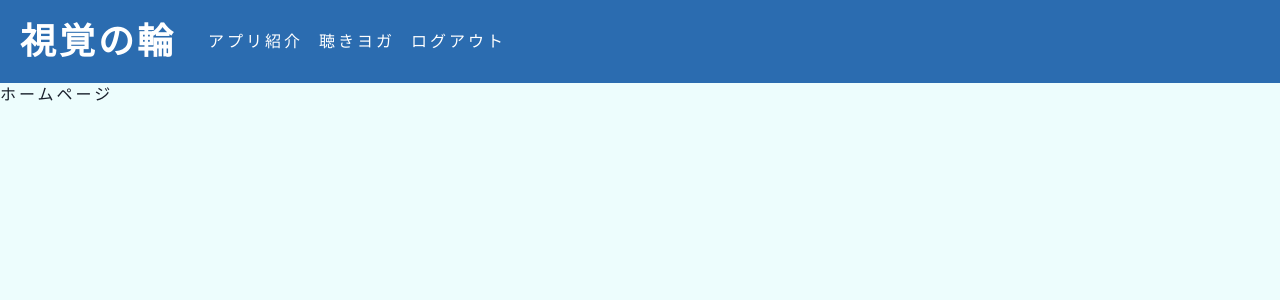
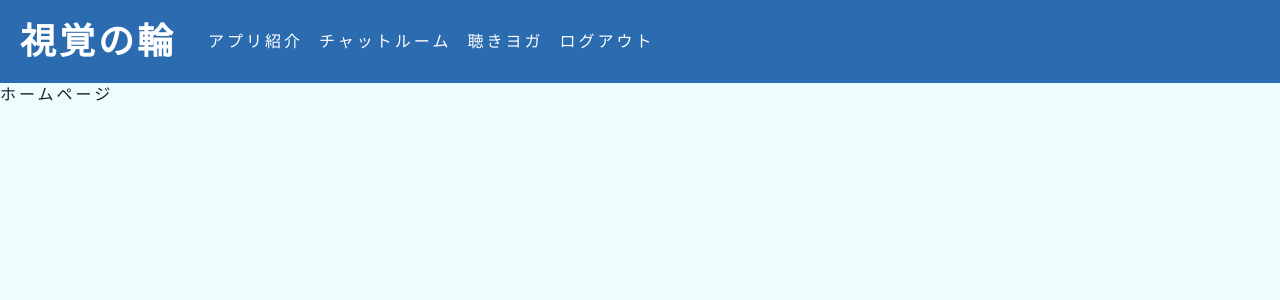
Before and after one commit to baf8008/circle_vision_app, a React (Create React App) app: page /home in a window 1280 px wide. Shown: the top 300 px of the page. Built offline with nearby package versions, Linux system fonts and the light colour scheme.

Commit message:
レイアウト変更

```diff
--- a/src/components/molecules/MenuDrawer.tsx
+++ b/src/components/molecules/MenuDrawer.tsx
@@ -16,6 +16,7 @@ type Props = {
 	onClickHome: () => void;
 	onClickLogOut: () => void;
 	onClickYoga: () => void;
+	onClickChatRoom: () => void;
 	onClickAppInfo: () => void;
 };
 
@@ -27,6 +28,7 @@ export const MenuDrawer: VFC<Props> = memo((props) => {
 		onClickAppInfo,
 		onClickLogOut,
 		onClickYoga,
+		onClickChatRoom,
 	} = props;
 	return (
 		<Drawer placement='right' size='xs' onClose={onClose} isOpen={isOpen}>
@@ -48,6 +50,14 @@ export const MenuDrawer: VFC<Props> = memo((props) => {
 						>
 							アプリ紹介
 						</Button>
+						<Button
+							isFullWidth
+							mt={1}
+							variant='unstyled'
+							onClick={onClickChatRoom}
+						>
+							チャットルーム
+						</Button>
 						<Button isFullWidth mt={1} variant='unstyled' onClick={onClickYoga}>
 							聴きヨガ
 						</Button>
--- a/src/components/organisms/layout/Header.tsx
+++ b/src/components/organisms/layout/Header.tsx
@@ -5,18 +5,31 @@ import { Box, Flex, Heading, Link, useDisclosure } from '@chakra-ui/react';
 
 import { MenuIconButton } from '../../atoms/button/MenuIconButton';
 import { MenuDrawer } from '../../molecules/MenuDrawer';
+import { auth } from '../../../firebase/config';
 
 export const Header: VFC = memo(() => {
 	const { isOpen, onClose, onOpen } = useDisclosure();
 	const history = useHistory();
 
+	//それぞれの遷移先
 	const onClickHome = useCallback(() => history.push('/home'), [history]);
 	const onClickAppInfo = useCallback(
 		() => history.push('/home/appinfo'),
 		[history]
 	);
+	const onClickChatRoom = useCallback(
+		() => history.push('/home/room'),
+		[history]
+	);
 	const onClickYoga = useCallback(() => history.push('/home/yoga'), [history]);
-	const onClickLogOut = useCallback(() => history.push('/'), [history]);
+
+	//signoutの処理
+	const onClickLogOut = useCallback(() => {
+		auth
+			.signOut()
+			.then(() => console.log('ログアウト成功'))
+			.catch((err) => console.log('ログアウト失敗', err));
+	}, []);
 
 	return (
 		<>
@@ -49,6 +62,9 @@ export const Header: VFC = memo(() => {
 						<Link onClick={onClickAppInfo}>アプリ紹介</Link>
 					</Box>
 					<Box pr={4}>
+						<Link onClick={onClickChatRoom}>チャットルーム</Link>
+					</Box>
+					<Box pr={4}>
 						<Link onClick={onClickYoga}>聴きヨガ</Link>
 					</Box>
 					<Link onClick={onClickLogOut}>ログアウト</Link>
@@ -62,6 +78,7 @@ export const Header: VFC = memo(() => {
 				onClickAppInfo={onClickAppInfo}
 				onClickYoga={onClickYoga}
 				onClickLogOut={onClickLogOut}
+				onClickChatRoom={onClickChatRoom}
 			/>
 		</>
 	);
```
